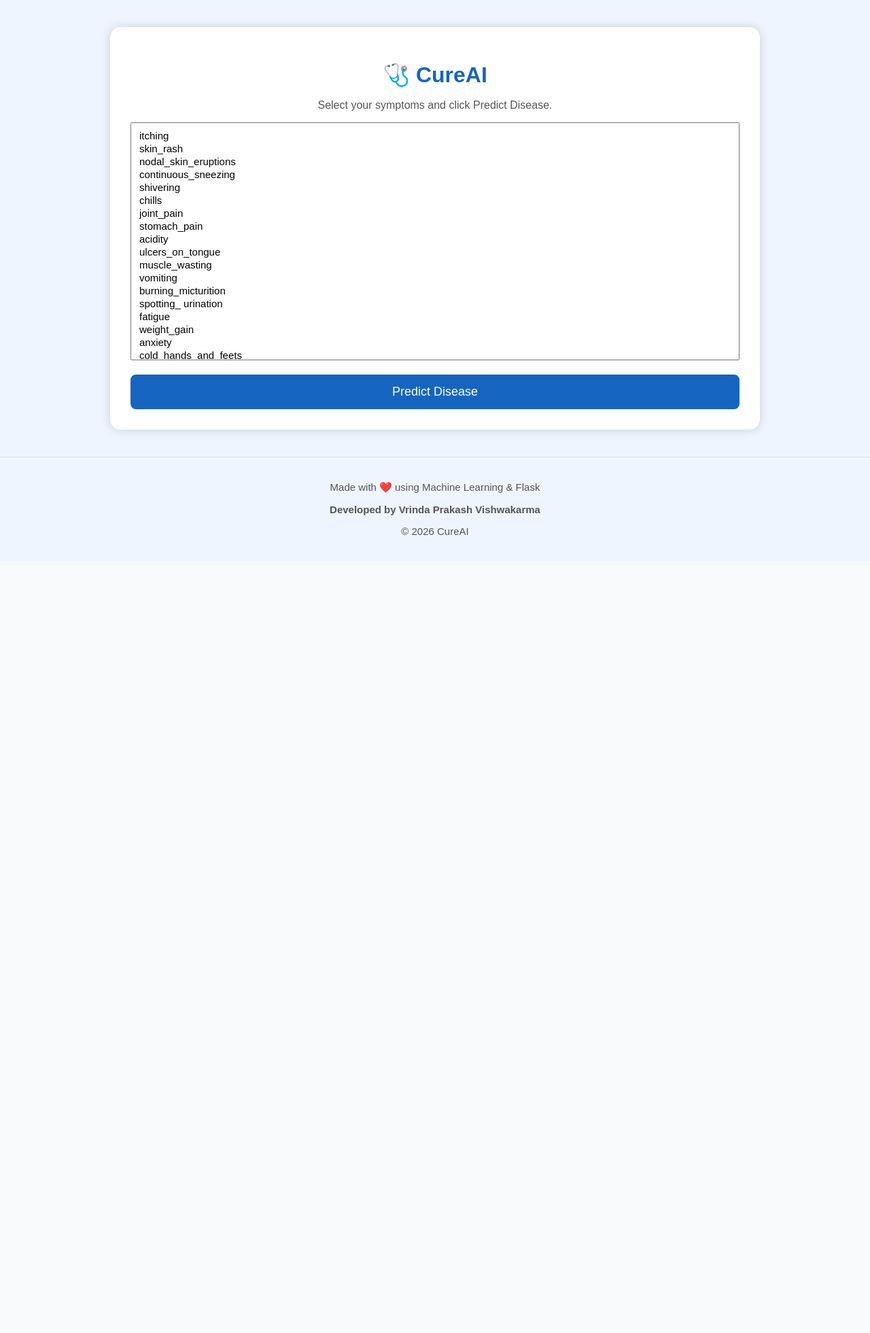
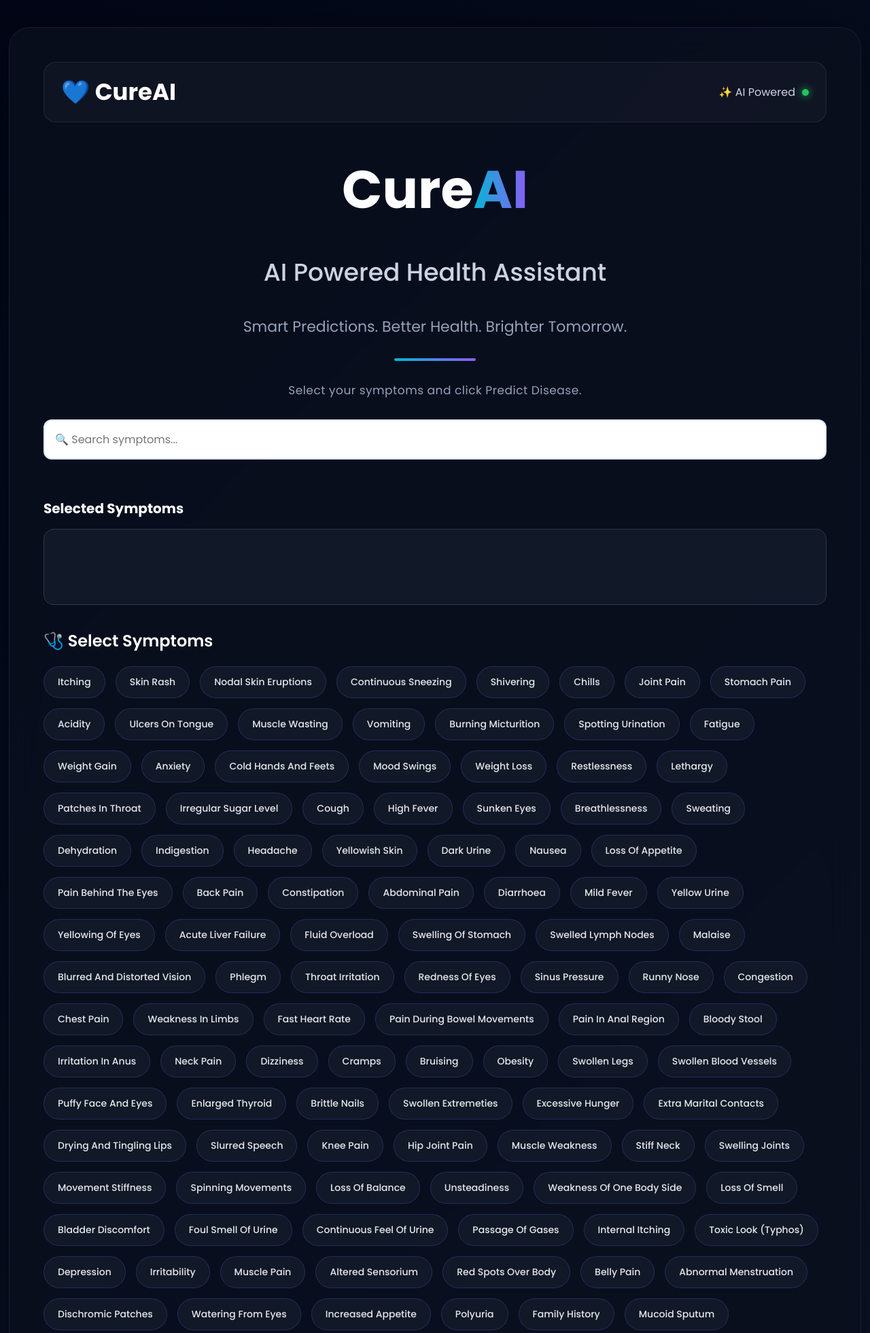
Before and after one commit to vrindasynapse/CureAI, a Flask app: page / in a window 1280 px wide. Shown: the top 1961 px of the page at 68% size. Before the commit the page ends 787 px from the top, so only its background shows below. Run offline with Flask 3, Linux system fonts and the light colour scheme; parts of the project's set-up code (start-up, migrations or seed data) failed here and were passed over.

Commit message:
CureAI v1.2 - Modern symptom selection UI with interactive chips and search

```diff
--- /dev/null
+++ b/static/css/style.css
@@ -0,0 +1,372 @@
+body{
+    font-family: 'Poppins', sans-serif;
+    margin: 0;
+    background: linear-gradient(135deg,#020617,#0f172a);
+    color:white;
+}
+
+.container{
+    width: 75%;
+    max-width: 900px;
+    margin: 50px auto;
+    background: rgba(255,255,255,0.95);
+    padding: 40px;
+    border-radius: 20px;
+    box-shadow: 0 15px 40px rgba(0,0,0,0.12);
+}
+
+h1{
+    text-align: center;
+    font-size: 42px;
+    font-weight: 700;
+    color: #1e3a8a;
+    margin-bottom: 10px;
+}
+
+p{
+    text-align: center;
+    color: #64748b;
+    font-size: 16px;
+    margin-bottom: 25px;
+}
+
+select{
+    width:100%;
+    height:350px;
+    padding:10px;
+    font-size:15px;
+}
+
+button{
+    width:100%;
+    margin-top:25px;
+    padding:16px;
+    border:none;
+    border-radius:12px;
+    background:linear-gradient(135deg,#2563eb,#7c3aed);
+    color:white;
+    font-size:18px;
+    font-weight:600;
+    cursor:pointer;
+    transition:0.3s ease;
+}
+
+button:hover{
+    transform:translateY(-3px);
+    box-shadow:0 10px 25px rgba(37,99,235,.35);
+}
+
+.result{
+    margin-top:35px;
+    padding:25px;
+    border-radius:15px;
+    background:#ecfdf5;
+    border-left:6px solid #22c55e;
+    text-align:center;
+    font-size:22px;
+    font-weight:600;
+    color:#166534;
+}
+
+#searchBox{
+    width:100%;
+    padding:15px;
+    margin-bottom:20px;
+    border:2px solid #dbeafe;
+    border-radius:12px;
+    font-size:16px;
+    font-family:'Poppins', sans-serif;
+    box-sizing:border-box;
+    outline:none;
+    transition:0.3s;
+}
+
+#searchBox:focus{
+    border-color:#2563eb;
+    box-shadow:0 0 10px rgba(37,99,235,.2);
+}
+ .subtitle{
+    text-align: center;
+    color: #6366f1;
+    font-size: 20px;
+    font-weight: 500;
+    margin-top: -8px;
+    margin-bottom: 30px;
+}
+.main-card{
+
+    width:90%;
+    max-width:1400px;
+
+    margin:40px auto;
+
+    background:rgba(10,15,30,.82);
+
+    backdrop-filter:blur(25px);
+
+    border:1px solid rgba(125,125,255,.12);
+
+    border-radius:30px;
+
+    padding:50px;
+
+    box-shadow:
+    0 0 60px rgba(0,0,0,.5);
+
+}
+.navbar{
+    display:flex;
+    justify-content:space-between;
+    align-items:center;
+
+    padding:18px 25px;
+
+    margin-bottom:40px;
+
+    border:1px solid rgba(255,255,255,.08);
+
+    border-radius:18px;
+
+    background:rgba(255,255,255,.03);
+}
+
+.logo{
+
+    font-size:34px;
+
+    font-weight:700;
+
+    color:white;
+
+}
+
+.logo span{
+
+    color:#06B6D4;
+
+}
+
+.status{
+
+    display:flex;
+
+    align-items:center;
+
+    gap:10px;
+
+    color:#CBD5E1;
+
+    font-size:16px;
+
+}
+
+.dot{
+
+    width:10px;
+
+    height:10px;
+
+    border-radius:50%;
+
+    background:#22C55E;
+
+    box-shadow:0 0 12px #22C55E;
+
+}
+.hero-title{
+
+    font-size:78px;
+
+    font-weight:800;
+
+    text-align:center;
+
+    margin-top:30px;
+
+    margin-bottom:10px;
+
+    color:white;
+
+}
+
+.hero-title span{
+
+    background:linear-gradient(90deg,#06B6D4,#8B5CF6);
+
+    -webkit-background-clip:text;
+
+    -webkit-text-fill-color:transparent;
+
+}
+
+.hero-subtitle{
+
+    text-align:center;
+
+    color:#CBD5E1;
+
+    font-size:36px;
+
+    font-weight:500;
+
+}
+
+.tagline{
+
+    color:#94A3B8;
+
+    font-size:22px;
+
+    margin-top:15px;
+
+}
+
+.hero-line{
+
+    width:120px;
+
+    height:4px;
+
+    border-radius:20px;
+
+    margin:30px auto;
+
+    background:linear-gradient(90deg,#06B6D4,#8B5CF6);
+
+}
+.section-title{
+
+    color:white;
+
+    font-size:24px;
+
+    font-weight:600;
+
+    margin-top:30px;
+
+    margin-bottom:20px;
+
+}
+
+.chips-container{
+
+    display:flex;
+
+    flex-wrap:wrap;
+
+    gap:15px;
+
+    margin-bottom:30px;
+
+}
+
+.chip{
+    padding:12px 20px;
+    border-radius:999px;
+    background:#111827;
+    color:#E5E7EB;
+    border:1px solid rgba(99,102,241,.25);
+    cursor:pointer;
+    transition:all .25s ease;
+    font-size:14px;
+    font-weight:500;
+}
+
+.chip:hover{
+    transform:translateY(-3px);
+    background:linear-gradient(135deg,#1e293b,#312e81);
+    border-color:#06B6D4;
+    box-shadow:0 8px 20px rgba(6,182,212,.25);
+}
+#symptoms{
+    display:none;
+}
+.instruction{
+    text-align:center;
+    color:#94A3B8;
+    font-size:17px;
+    margin-bottom:30px;
+    letter-spacing:.5px;
+}
+.suggestions{
+    margin-top:12px;
+    display:flex;
+    flex-wrap:wrap;
+    gap:10px;
+}
+
+.selected-section{
+    margin-top:25px;
+    margin-bottom:35px;
+}
+
+.selected-section h3{
+    color:white;
+    font-size:20px;
+    margin-bottom:15px;
+}
+
+#selectedSymptoms{
+    min-height:60px;
+    display:flex;
+    flex-wrap:wrap;
+    gap:10px;
+    padding:15px;
+    border-radius:16px;
+    background:#111827;
+    border:1px solid rgba(255,255,255,.08);
+}
+.chip.active{
+
+    background:linear-gradient(90deg,#2563eb,#7c3aed);
+
+    border:none;
+
+    color:white;
+
+    transform:scale(1.05);
+
+    box-shadow:0 0 20px rgba(99,102,241,.4);
+
+}
+
+.selected-chip{
+
+    padding:10px 18px;
+
+    border-radius:30px;
+
+    background:linear-gradient(90deg,#2563eb,#7c3aed);
+
+    color:white;
+
+    font-weight:600;
+
+}
+#selectedSymptoms{
+
+    min-height:80px;
+    border:1px solid #2d3553;
+    border-radius:15px;
+    padding:15px;
+    margin-bottom:30px;
+
+    display:flex;
+    flex-wrap:wrap;
+    gap:10px;
+
+}
+
+.selected-chip{
+
+    background:linear-gradient(135deg,#00c6ff,#7f5af0);
+
+    color:white;
+
+    padding:10px 18px;
+
+    border-radius:30px;
+
+    font-weight:600;
+
+}
--- /dev/null
+++ b/static/js/script.js
@@ -0,0 +1,57 @@
+console.log("Script Loaded!");
+
+const chips = document.querySelectorAll(".chip");
+const selectedBox = document.getElementById("selectedSymptoms");
+const searchBox = document.getElementById("searchBox");
+const select = document.getElementById("symptoms");
+
+function updateSelected() {
+    selectedBox.innerHTML = "";
+
+    document.querySelectorAll(".chip.active").forEach(chip => {
+
+        const tag = document.createElement("div");
+
+        tag.className = "selected-chip";
+
+        tag.innerText = chip.innerText;
+
+        selectedBox.appendChild(tag);
+
+    });
+}
+
+chips.forEach(chip => {
+
+    chip.addEventListener("click", function () {
+
+        this.classList.toggle("active");
+
+        const value = this.dataset.value;
+
+        const option = [...select.options].find(o => o.value === value);
+
+        if (option) {
+            option.selected = this.classList.contains("active");
+        }
+
+        updateSelected();
+
+    });
+
+});
+
+searchBox.addEventListener("keyup", function () {
+
+    const text = this.value.toLowerCase();
+
+    chips.forEach(chip => {
+
+        chip.style.display =
+            chip.innerText.toLowerCase().includes(text)
+                ? "inline-flex"
+                : "none";
+
+    });
+
+});
--- a/templates/index.html
+++ b/templates/index.html
@@ -2,94 +2,79 @@
 <html>
 <head>
     <title>CureAI - Disease Prediction</title>
+    <link rel="stylesheet" href="{{ url_for('static', filename='css/style.css') }}">
+<link rel="preconnect" href="https://fonts.googleapis.com">
+<link rel="preconnect" href="https://fonts.gstatic.com" crossorigin>
+<link href="https://fonts.googleapis.com/css2?family=Poppins:wght@300;400;500;600;700&display=swap" rel="stylesheet">
 
-    <style>
-
-        body{
-            font-family:Arial;
-            background:#eef5ff;
-            margin:0;
-        }
-
-        .container{
-            width:70%;
-            margin:auto;
-            margin-top:40px;
-            background:white;
-            padding:30px;
-            border-radius:15px;
-            box-shadow:0 0 15px rgba(0,0,0,.15);
-        }
-
-        h1{
-            text-align:center;
-            color:#1565c0;
-        }
-
-        p{
-            text-align:center;
-            color:#555;
-        }
-
-        select{
-            width:100%;
-            height:350px;
-            padding:10px;
-            font-size:15px;
-        }
-
-        button{
-            margin-top:20px;
-            width:100%;
-            padding:15px;
-            background:#1565c0;
-            color:white;
-            border:none;
-            border-radius:8px;
-            font-size:18px;
-            cursor:pointer;
-        }
-
-        button:hover{
-            background:#0d47a1;
-        }
-
-        .result{
-            margin-top:30px;
-            padding:20px;
-            background:#d4edda;
-            border-radius:10px;
-            text-align:center;
-            font-size:22px;
-            color:#155724;
-            font-weight:bold;
-        }
-
-    </style>
 
 </head>
 
 <body>
 
-<div class="container">
+<div class="main-card">
+    <div class="navbar">
 
-<h1>🩺 CureAI</h1>
+    <div class="logo">
+        💙 CureAI
+    </div>
 
-<p style="
-margin-top:-8px;
-margin-bottom:25px;
-font-size:15px;
-letter-spacing:1px;
-color:#777;
-text-transform:uppercase;
-">
+    <div class="status">
+        ✨ AI Powered
+        <span class="dot"></span>
+    </div>
+
+</div>
+
+<h1 class="hero-title">
+    Cure<span>AI</span>
+</h1>
+<h3 class="hero-subtitle">
+AI Powered Health Assistant
+</h3>
+
+<p class="tagline">
+Smart Predictions.
+Better Health.
+Brighter Tomorrow.
+</p>
+
+<div class="hero-line"></div>
 
 
-<p>Select your symptoms and click Predict Disease.</p>
+<p class="instruction">
+    Select your symptoms and click Predict Disease.
+</p>
+
+
 
 <form action="/predict" method="POST">
+    <input
+    type="text"
+    id="searchBox"
+    placeholder="🔍 Search symptoms..."
+>
+<div id="suggestions" class="suggestions"></div>
 
-<select multiple name="symptoms">
+<div class="selected-section">
+    <h3>Selected Symptoms</h3>
+
+    <div id="selectedSymptoms"></div>
+</div>
+<div class="section-title">
+    🩺 Select Symptoms
+</div>
+<div id="symptomChips" class="chips-container">
+{% for symptom in symptoms %}
+
+<div class="chip" data-value="{{ symptom }}">
+    {{ symptom.replace("_", " ").title() }}
+</div>
+
+{% endfor %}
+</div>
+<select id="symptoms" multiple name="symptoms">
+
 
 {% for symptom in symptoms %}
 
@@ -139,6 +124,6 @@ border-top:1px solid #ddd;
 <p>© 2026 CureAI</p>
 
 </footer>
-
+<script src="{{ url_for('static', filename='js/script.js') }}"></script>
 </body>
 </html>
```
